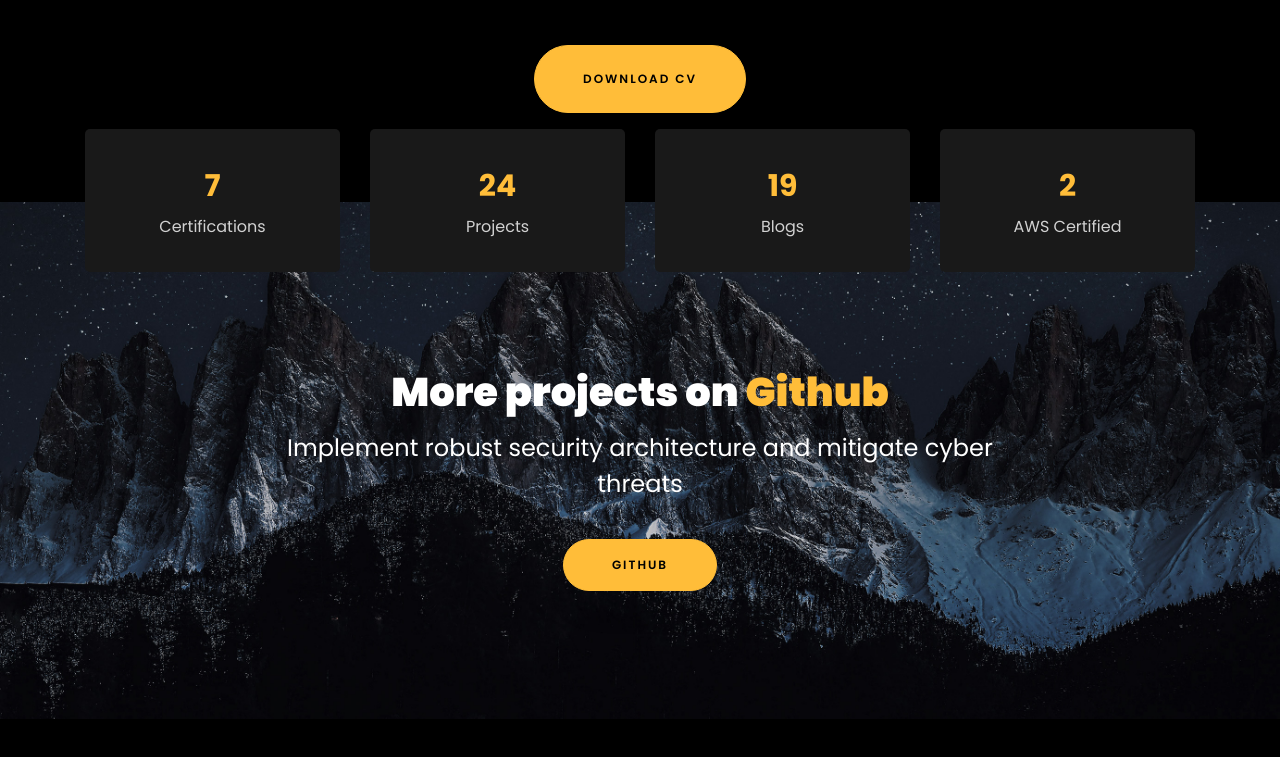
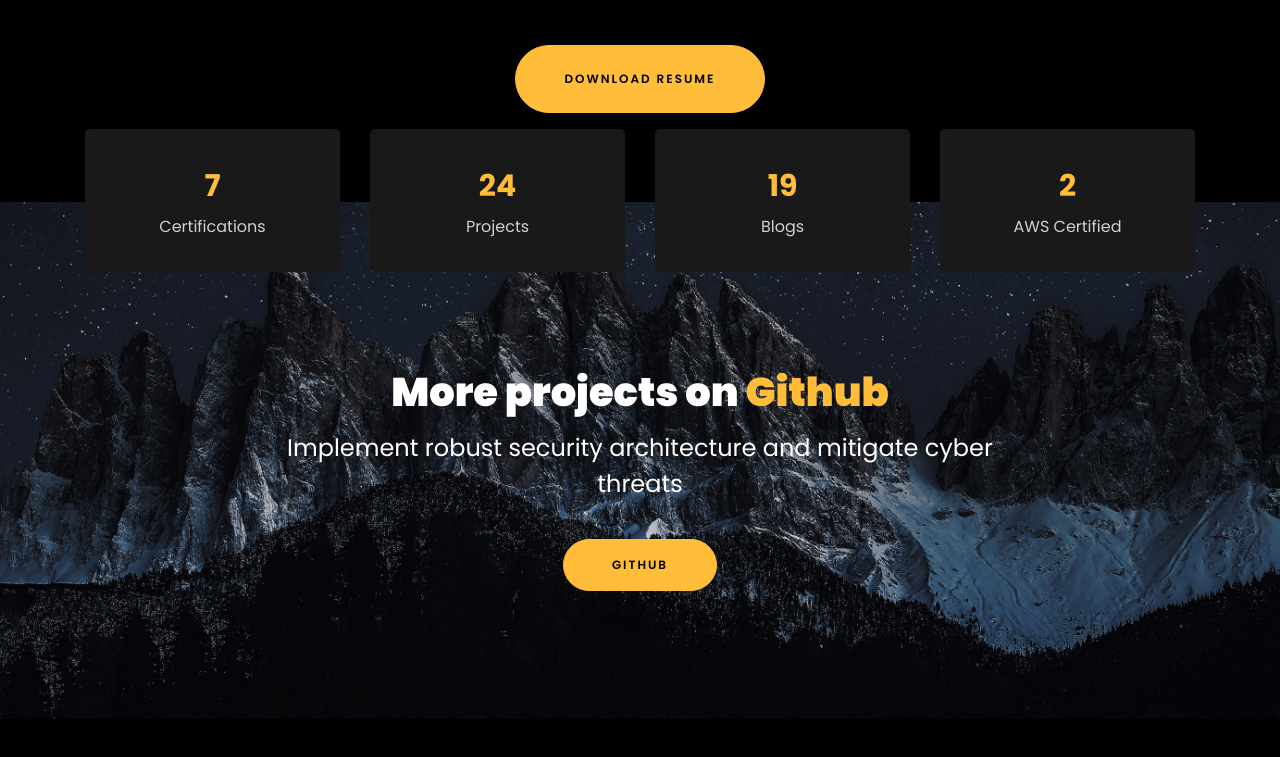
Before and after one commit to shreyas029/shreyassrinivasa.github.io, a plain HTML site: page index.html in a window 1280 px wide. Shown: the part 4100-4857 px from the top of the page. Drawn offline with Linux system fonts and the light colour scheme; files whose address does not match are found by name.

Commit message:
index.html

```diff
--- a/index.html
+++ b/index.html
@@ -423,7 +423,7 @@
 
     		<div class="row justify-content-center mt-5">
     			<div class="col-md-6 text-center ftco-animate">
-    				<p><a href="https://drive.google.com/file/d/16tkobk8pffTnFq5FPbZLpuuqge_A-kW6/view" class="btn btn-primary py-4 px-5">Download CV</a></p>
+    				<p><a href="https://drive.google.com/file/d/1gdrJEm4ltk_m87P7-E6jdpz5QIbLcKNQ/view" class="btn btn-primary py-4 px-5">Download Resume</a></p>
     			</div>
     		</div>
     	</div>
```
